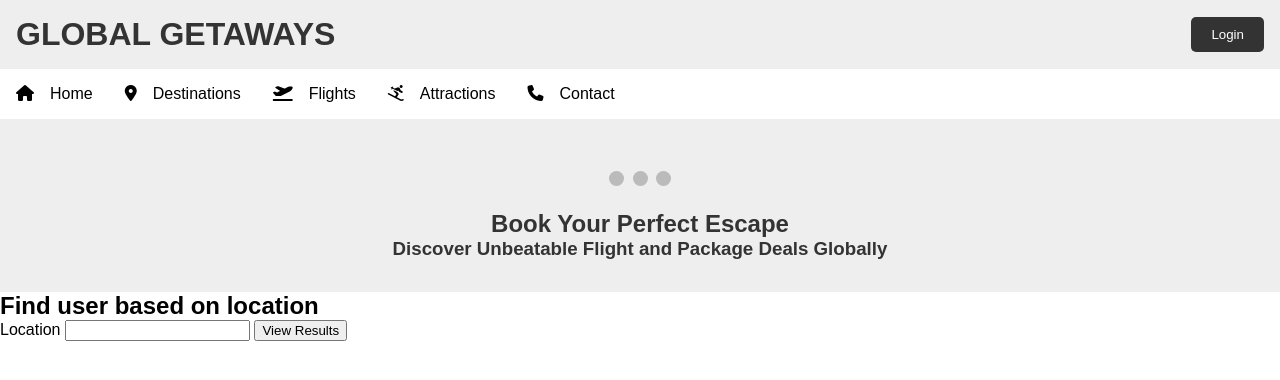
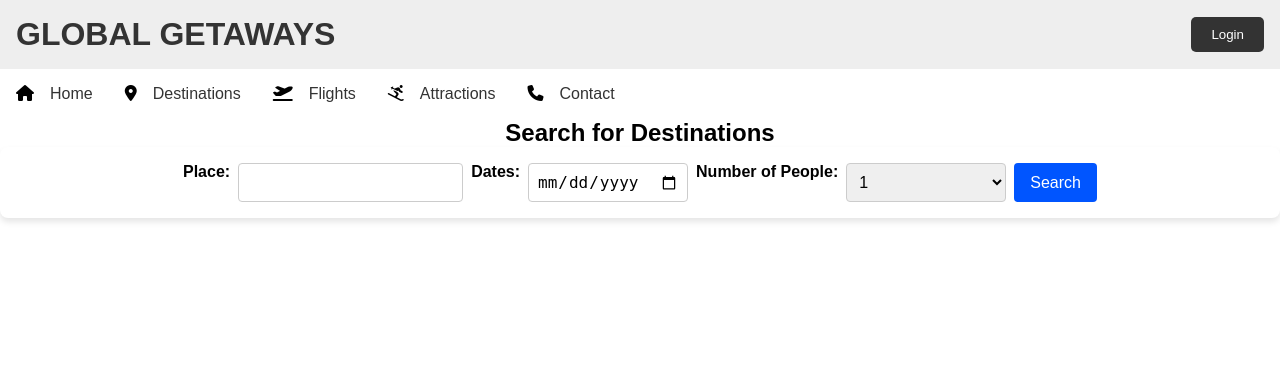
Before and after one commit to erykglowacki1/GlobalGetaways, a PHP site: page / in a window 1280 px wide. Shown: the top 380 px of the page. Run offline with PHP 8.4, Linux system fonts and the light colour scheme.

Commit message:
Fixed Search Buttons

```diff
--- a/root/css/style.css
+++ b/root/css/style.css
@@ -1,38 +1,29 @@
+/* Reset styles */
 body, h1, h2, h3, p, ul, li, a, button {
     margin: 0;
     padding: 0;
     font-family: 'Arial', sans-serif;
-    box-sizing: border-box; /* Ensures padding and border are included in total width and height */
+    box-sizing: border-box;
 }
 
-/* Root variables for easier color management */
-:root {
-    --primary-color: #333;
-    --hover-color: #005580;
-    --text-color: black;
-    --background-color: #eee;
-    --dot-inactive-color: #bbb;
-    --dot-active-color: #717171;
-}
-
-/* Updated styles for a cleaner look */
+/* Title bar and login button styles */
 .title-bar {
     display: flex;
     justify-content: space-between;
     align-items: center;
     padding: 1rem;
-    background-color: var(--background-color);
+    background-color: #eee;
 }
 
 .title-bar .global-getaways h1 {
     font-size: 2rem;
     font-weight: bold;
     text-transform: uppercase;
-    color: var(--primary-color);
+    color: #333;
 }
 
 .title-bar .login-button button {
-    background-color: var(--primary-color);
+    background-color: #333;
     color: white;
     border: none;
     padding: 10px 20px;
@@ -42,9 +33,52 @@ body, h1, h2, h3, p, ul, li, a, button {
 }
 
 .title-bar .login-button button:hover {
-    background-color: var(--hover-color);
+    background-color: #005580;
 }
 
+/* Search bar styles */
+.search-bar {
+    background-color: #fff;
+    padding: 1rem;
+    border-radius: 8px;
+    box-shadow: 0 4px 6px rgba(0, 0, 0, 0.1);
+    display: flex;
+    justify-content: center;
+    gap: 0.5rem;
+}
+
+.search-bar label {
+    font-weight: bold;
+}
+
+.search-bar input[type="text"],
+.search-bar input[type="date"],
+.search-bar select {
+    padding: 0.5rem;
+    border: 1px solid #ccc;
+    border-radius: 4px;
+    font-size: 1rem;
+}
+
+.search-bar select {
+    width: 160px;
+}
+
+.search-bar input[type="submit"] {
+    background-color: #0055ff;
+    color: white;
+    border: none;
+    padding: 0.5rem 1rem;
+    border-radius: 4px;
+    cursor: pointer;
+    font-size: 1rem;
+}
+
+.search-bar input[type="submit"]:hover {
+    background-color: #003cbf;
+}
+
+/* Navbar styles */
 .navbar {
     background-color: transparent;
     padding: 1rem;
@@ -53,34 +87,34 @@ body, h1, h2, h3, p, ul, li, a, button {
 .nav-links {
     list-style: none;
     display: flex;
-    align-items: center; /* Center links vertically */
-    gap: 1rem; /* Add space between navigation links */
+    align-items: center;
+    gap: 1rem;
 }
 
 .nav-links li a {
-    color: var(--text-color);
+    color: #333;
     text-decoration: none;
     padding: 0.5rem 1rem;
     transition: color 0.3s ease;
 }
 
 .nav-links li a:hover {
-    color: var(--hover-color);
+    color: #005580;
 }
 
-/* Improvements for mobile responsiveness */
+/* Mobile responsiveness */
 @media screen and (max-width: 768px) {
     .nav-links {
         flex-direction: column;
-        background-color: rgba(51, 51, 51, 0.9); /* Semi-transparent background */
-        position: fixed; /* Fixed positioning to cover the screen */
+        background-color: rgba(51, 51, 51, 0.9);
+        position: fixed;
         top: 0;
         right: 0;
         height: 100vh;
-        width: 100%; /* Full width */
+        width: 100%;
         transform: translateX(100%);
         transition: transform 0.5s ease-in;
-        justify-content: center; /* Center links vertically */
+        justify-content: center;
     }
 
     .nav-links.active {
@@ -95,134 +129,11 @@ body, h1, h2, h3, p, ul, li, a, button {
     }
 
     .burger div {
-        background-color: var(--text-color);
+        background-color: #333;
     }
 
     .title-bar, .navbar {
-        flex-direction: column; /* Stack title and navbar vertically on small screens */
-        align-items: flex-start; /* Align items to the start */
+        flex-direction: column;
+        align-items: flex-start;
     }
 }
-
-/* Slideshow enhancements */
-.slideshow-container {
-    max-width: 100%;
-    position: relative;
-    margin: auto;
-}
-
-.mySlides {
-    display: none;
-    width: 100%;
-    height: auto; /* Adjust height automatically */
-}
-
-.dot-container {
-    text-align: center;
-    padding: 20px;
-    background: transparent; /* Updated for a cleaner look */
-}
-
-.dot {
-    cursor: pointer;
-    height: 15px;
-    width: 15px;
-    margin: 0 2px;
-    background-color: var(--dot-inactive-color);
-    border-radius: 50%;
-    display: inline-block;
-    transition: background-color 0.6s ease;
-}
-
-.active, .dot:hover {
-    background-color: var(--dot-active-color);
-}
-
-.fade {
-    animation-name: fade;
-    animation-duration: 1.5s;
-}
-
-@keyframes fade {
-    from {opacity: .4}
-    to {opacity: 1}
-}
-
-.hero {
-    background-color: var(--background-color);
-    padding: 2rem;
-    text-align: center;
-}
-
-.hero h2, .hero h3 {
-    color: var(--primary-color); /* Ensures text is visible and contrasts well */
-}
-
-.search-bar {
-    background-color: #fff; /* Change as needed */
-    padding: 1rem;
-    border-radius: 8px;
-    box-shadow: 0 4px 6px rgba(0, 0, 0, 0.1);
-    display: flex;
-    justify-content: center;
-    gap: 0.5rem;
-}
-
-.search-form {
-    display: flex;
-    gap: 0.5rem;
-    align-items: center;
-}
-
-.search-form input[type="text"],
-.search-form .date-range input[type="text"] {
-    padding: 0.5rem;
-    border: 1px solid #ccc;
-    border-radius: 4px;
-    font-size: 1rem;
-}
-
-.search-form .date-range {
-    display: flex;
-    align-items: center;
-}
-
-.date-separator {
-    padding: 0 0.5rem;
-}
-
-.traveler-counter {
-    position: relative;
-    display: flex;
-    align-items: center;
-    border: 1px solid #ccc;
-    border-radius: 4px;
-}
-
-.counter-btn {
-    padding: 0.5rem;
-    background-color: #f5f5f5;
-    border: none;
-    cursor: pointer;
-}
-
-.traveler-counter input[type="text"] {
-    padding: 0.5rem;
-    border: none;
-    width: 160px; /* Adjust width as needed */
-    text-align: center;
-}
-
-.search-button {
-    background-color: #0055ff; /* Change as needed */
-    color: white;
-    border: none;
-    padding: 0.5rem 1rem;
-    border-radius: 4px;
-    cursor: pointer;
-    font-size: 1rem;
-}
-
-.search-button:hover {
-    background-color: #003cbf;
-}
--- a/root/index.php
+++ b/root/index.php
@@ -1,63 +1,84 @@
 <?php
 require "templates/header.php";
 
-if (isset($_POST['submit'])) {
+
+$result = [];
+$error_message = "";
+
+if (isset($_POST['search_submit'])) {
     try {
         require "common.php";
         require_once 'connection/connectionToDB.php';
-        $sql = "SELECT *
- FROM Destination
- WHERE City = :City";
-        $City = $_POST['City'];
+
+
+        $sql = "SELECT * FROM Destination WHERE City = :City";
+        $City = $_POST['search_place'];
         $statement = $connection->prepare($sql);
         $statement->bindParam(':City', $City, PDO::PARAM_STR);
         $statement->execute();
+
+
         $result = $statement->fetchAll();
+
+
+        if ($statement->rowCount() == 0) {
+            $error_message = "No results found for " . htmlspecialchars($City) . ".";
+        }
     } catch (PDOException $error) {
-        echo $sql . "<br>" . $error->getMessage();
+
+        $error_message = "An error occurred: " . $error->getMessage();
+
     }
 }
 ?>
-<main xmlns="http://www.w3.org/1999/html">
-    <?php
-    require "templates/slideshow.php"
-    ?>
 
+<!DOCTYPE html>
+<html lang="en">
+<head>
+    <meta charset="UTF-8">
+    <meta name="viewport" content="width=device-width, initial-scale=1.0">
+    <link rel="stylesheet" href="css/style.css">
+    <title>Search</title>
+</head>
+<body>
+<h2 style="text-align: center;">Search for Destinations</h2>
+<form class="search-bar" method="post">
+    <label for="search-place">Place:</label>
+    <input type="text" id="search-place" name="search_place" required>
 
-</main>
-<?php
-    if (isset($_POST['submit'])) {
-    if ($result && $statement->rowCount() > 0) {
-    ?>
+    <label for="search-dates">Dates:</label>
+    <input type="date" id="search-dates" name="search_dates" required>
+
+    <label for="search-people">Number of People:</label>
+    <select id="search-people" name="search_people" required>
+        <?php for ($i = 1; $i <= 10; $i++) { ?>
+            <option value="<?php echo $i; ?>"><?php echo $i; ?></option>
+        <?php } ?>
+    </select>
+
+    <input type="submit" name="search_submit" value="Search">
+</form>
+
+<?php if (!empty($result)): ?>
     <h2>Results</h2>
     <table>
         <thead>
         <tr>
             <th>Id</th>
             <th>City</th>
-
         </tr>
         </thead>
         <tbody>
-        <?php foreach ($result as $row) { ?>
+        <?php foreach ($result as $row): ?>
             <tr>
                 <td><?php echo escape($row["id"]); ?></td>
                 <td><?php echo escape($row["City"]); ?></td>
             </tr>
-        <?php } ?>
+        <?php endforeach; ?>
         </tbody>
     </table>
-<?php } else { ?>
-    > No results found for <?php echo escape($_POST['City']); ?>.
-<?php }
-} ?>
-    <h2>Find user based on location</h2>
-    <form method="post">
-        <label for="City">Location</label>
-        <input type="text" id="City" name="City">
-        <input type="submit" name="submit" value="View Results">
-    </form>
-
-
+<?php elseif ($error_message): ?>
+    <p><?php echo $error_message; ?></p>
+<?php endif; ?>
 </body>
 </html>
```
